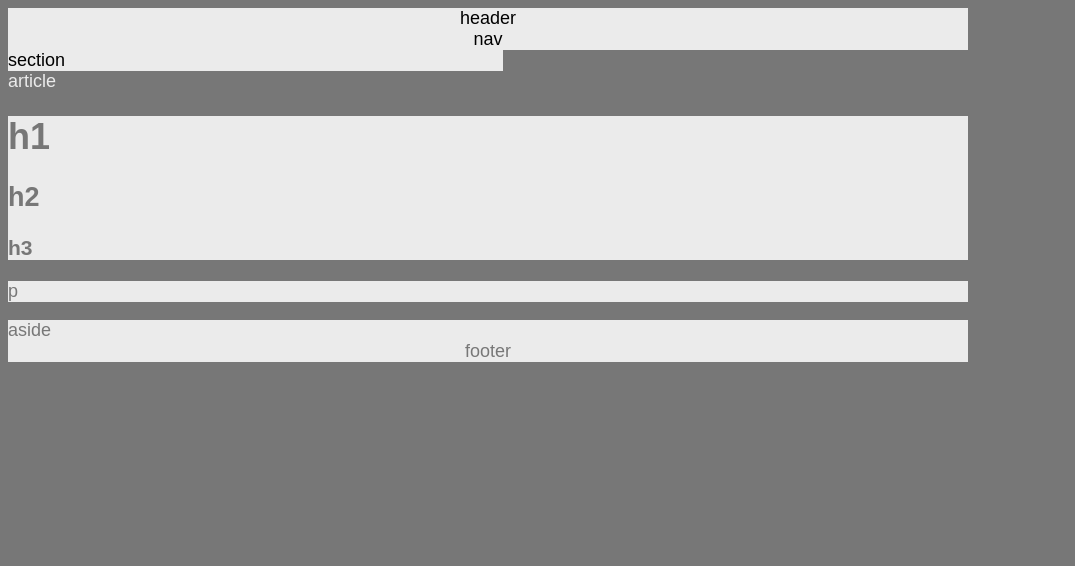
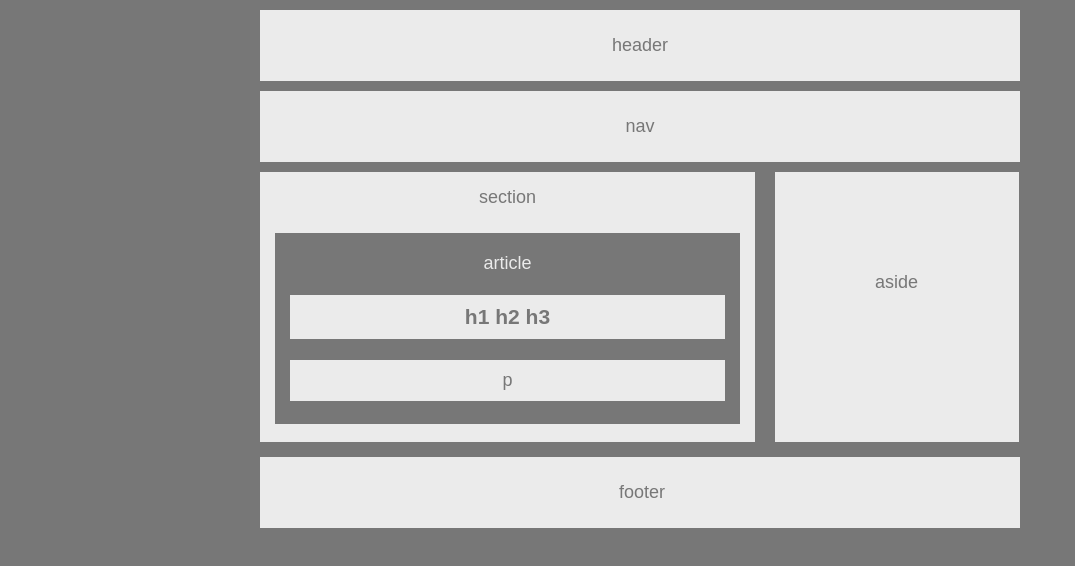
Before and after one commit to Munsey13/HW-Wireframe, a plain HTML site: page index.html in a window 1280 px wide. Shown: the whole page, without its empty margins (0-1075 px from the left). Drawn offline with Linux system fonts and the light colour scheme.

Commit message:
Updated my html structure and looks good to go, also added/changed margins and padding in my css file.

```diff
--- a/index.html
+++ b/index.html
@@ -5,65 +5,50 @@
         <title>Easier-Layout</title>
         <link rel="stylesheet" type="text/css" href="style.css">
     </head>
-<body>
+    <body>
+        <!-- <div class="container"> -->
 
-    <div>
-        <div class="header">
+            <header class="header">
+                header
+            </header>
 
-            <header>header</header>
-        </div>
+            <nav class="nav">
+                nav
+            </nav>
+
+            <section class="section">
+
+                section
+
+                <article class="article">
+
+                    article
+                        <h3 class="headings">
+                            h1 h2 h3
+                        </h3>
+
+                        <p class="paragraphs">
+                            p
+                        </p>
+
+                </article>
+
+            </section>
+
+            <aside class="aside">
+
+                aside
+
+            </aside>
 
 
-        <div class="nav">
-
-            <nav>nav</nav>
+            <footer class=footer>
+                footer
+            </footer>
 
         </div>
 
-        <div class="section">
-
-            <section>section</section>
-
-        </div>
-
-            <div>
-                <div class="article">
-
-                <article>article</article>
-
-                </div>
-
-                <div class="headings">
-
-                    <h1>h1</h1><h2>h2</h2><h3>h3</h3>
-
-                </div>
-
-                <div class="paragraphs">
-
-                    <p>p</p>
-
-                </div>
-
-            </div>
-
-        <div class="aside">
-
-            <aside>aside</aside>
-
-        </div>
-
-        <div class="footer">
-
-            <footer>footer</footer>
-
-        </div>
-
-
-
-    </div>
-
-</body>
+    </body>
 
 
 
--- a/style.css
+++ b/style.css
@@ -1,48 +1,97 @@
 body {
     background-color: #777;
     font-family: 'Arial', 'Helvetica Neue', Helvetica, sans-serif;
+    color: #777;
     width: 960px;
     font-size: 18px;
-
+    margin: auto;
+    padding-top: 10px;
 }
 
 .header {
     background-color: #ebebeb;
     text-align: center;
+    margin-right: 100px;
+    margin-bottom:10px;
+    margin-left: 100px;
+    padding-top:25px;
+    padding-bottom: 25px;
 }
 
 .nav {
     background-color: #ebebeb;
     text-align: center;
+    margin-right: 100px;
+    margin-bottom: 10px;
+    margin-left: 100px;
+    padding-top: 25px;
+    padding-bottom: 25px;
 }
 
 .section {
     background-color: #ebebeb;
     width: 495px;
+    text-align: center;
+    margin-right: 20px;
+    margin-left: 100px;
+    padding-top: 15px;
+    padding-bottom: 18px;
+    float: left;
+
 }
 
 .article {
     color: #ebebeb;
     background: #777;
+    text-align: center;
+    margin-top: 25px;
+    margin-right: 15px;
+    margin-left: 15px;
+    padding-top: 20px;
+    padding-bottom: 5px;
 }
 
 .headings {
     color: #777;
-    background: #ebebeb
+    background: #ebebeb;
+    text-align: center;
+    margin-right: 15px;
+    margin-left: 15px;
+    padding-top: 10px;
+    padding-bottom: 10px;
 }
 
 .paragraphs {
     color: #777;
     background: #ebebeb;
+    text-align: center;
+    margin-right: 15px;
+    margin-left:15px;
+    padding-top: 10px;
+    padding-bottom: 10px;
 }
 
 .aside {
     color: #777;
     background:#ebebeb;
+    text-align: center;
+    padding-top: 100px;
+    padding-right: 101px;
+    padding-bottom: 149px;
+    padding-left: 100px;
+    float: left;
 }
 
 .footer {
     color: #777;
     background: #ebebeb;
     text-align: center;
+    margin-top: 15px;
+    margin-right: 100px;
+    margin-left: 100px;
+    padding-top: 25px;
+    padding-right: 355px;
+    padding-bottom: 25px;
+    padding-left: 359px;
+    float:left;
 }
```
